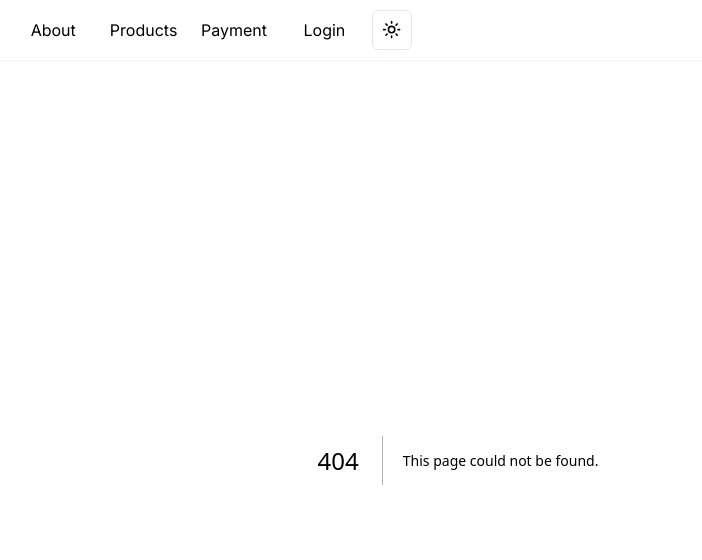
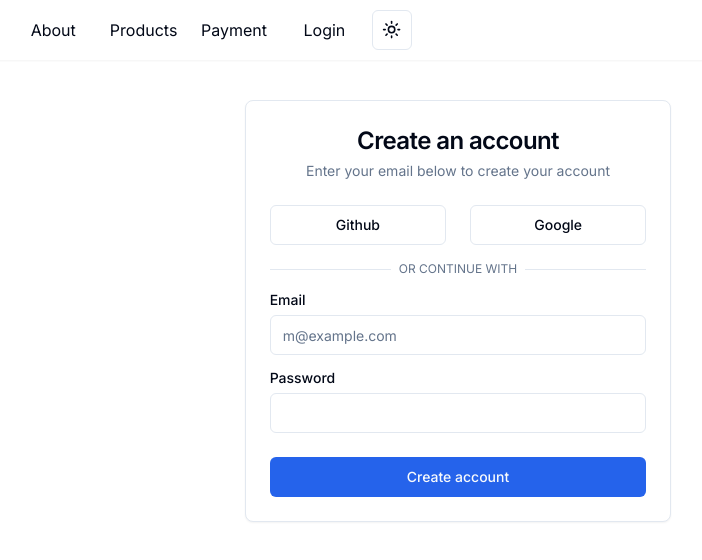
Before and after one commit to vietha3110/ecom, a Next.js app: page /login in a window 1280 px wide. Before the commit this address had no page. Shown: the top 560 px of the page, without its empty margins (182-884 px from the left). Built offline with nearby package versions, Linux system fonts and the light colour scheme.

Commit message:
Added Login card.

```diff
--- a/app/globals.css
+++ b/app/globals.css
@@ -1,70 +1,55 @@
 @tailwind base;
 @tailwind components;
 @tailwind utilities;
+
 
 @layer base {
   :root {
     --background: 0 0% 100%;
     --foreground: 222.2 84% 4.9%;
-
     --card: 0 0% 100%;
     --card-foreground: 222.2 84% 4.9%;
-
     --popover: 0 0% 100%;
     --popover-foreground: 222.2 84% 4.9%;
-
-    --primary: 222.2 47.4% 11.2%;
+    --primary: 221.2 83.2% 53.3%;
     --primary-foreground: 210 40% 98%;
-
     --secondary: 210 40% 96.1%;
     --secondary-foreground: 222.2 47.4% 11.2%;
-
     --muted: 210 40% 96.1%;
     --muted-foreground: 215.4 16.3% 46.9%;
-
     --accent: 210 40% 96.1%;
     --accent-foreground: 222.2 47.4% 11.2%;
-
     --destructive: 0 84.2% 60.2%;
     --destructive-foreground: 210 40% 98%;
-
     --border: 214.3 31.8% 91.4%;
     --input: 214.3 31.8% 91.4%;
-    --ring: 222.2 84% 4.9%;
-
+    --ring: 221.2 83.2% 53.3%;
     --radius: 0.5rem;
   }
 
   .dark {
     --background: 222.2 84% 4.9%;
     --foreground: 210 40% 98%;
-
     --card: 222.2 84% 4.9%;
     --card-foreground: 210 40% 98%;
-
     --popover: 222.2 84% 4.9%;
     --popover-foreground: 210 40% 98%;
-
-    --primary: 210 40% 98%;
+    --primary: 217.2 91.2% 59.8%;
     --primary-foreground: 222.2 47.4% 11.2%;
-
     --secondary: 217.2 32.6% 17.5%;
     --secondary-foreground: 210 40% 98%;
-
     --muted: 217.2 32.6% 17.5%;
     --muted-foreground: 215 20.2% 65.1%;
-
     --accent: 217.2 32.6% 17.5%;
     --accent-foreground: 210 40% 98%;
-
     --destructive: 0 62.8% 30.6%;
     --destructive-foreground: 210 40% 98%;
-
     --border: 217.2 32.6% 17.5%;
     --input: 217.2 32.6% 17.5%;
-    --ring: 212.7 26.8% 83.9%;
+    --ring: 224.3 76.3% 48%;
   }
 }
+
 
 @layer base {
   * {
--- /dev/null
+++ b/app/login/page.tsx
@@ -0,0 +1,14 @@
+'use client'
+import { getRedirectResult, signInWithRedirect } from 'firebase/auth'
+import { auth, provider } from '@/lib/firebase-config'
+import { useState, useEffect } from 'react'
+import { useRouter } from 'next/router'
+import { LoginCard } from '@/components/login-card'
+
+export default function Login() {
+    return (
+        <div className='w-full h-full flex flex-col mt-10 justify-center items-center'>
+            <LoginCard/>
+        </div>
+    )
+}
--- /dev/null
+++ b/components/login-card.tsx
@@ -0,0 +1,56 @@
+'use client'
+import { Button } from "@/components/ui/button"
+import {
+  Card,
+  CardContent,
+  CardDescription,
+  CardFooter,
+  CardHeader,
+  CardTitle,
+} from '@/components/ui/card'
+import { Input } from "@/components/ui/input"
+import { Label } from "@/components/ui/label"
+
+export function LoginCard() {
+  return (
+    <Card className='w-1/3' >
+        <CardHeader className='space-y-1 flex justify-center items-center'>
+            <CardTitle className='text-2xl'>Create an account</CardTitle>
+            <CardDescription>
+                Enter your email below to create your account
+            </CardDescription>
+        </CardHeader>
+        <CardContent className='grid gap-4'>
+            <div className='grid grid-cols-2 gap-6'>
+                <Button variant='outline'>
+                    Github
+                </Button>
+                <Button variant='outline'>
+                    Google
+                </Button>
+            </div>
+            <div className='relative'>
+                <div className='absolute inset-0 flex items-center'>
+                <span className='w-full border-t' />
+                </div>
+                <div className='relative flex justify-center text-xs uppercase'>
+                <span className='bg-background px-2 text-muted-foreground'>
+                    Or continue with
+                </span>
+                </div>
+            </div>
+            <div className='grid gap-2'>
+                <Label htmlFor='email'>Email</Label>
+                <Input id='email' type='email' placeholder='m@example.com' />
+            </div>
+            <div className='grid gap-2'>
+                <Label htmlFor='password'>Password</Label>
+                <Input id='password' type='password' />
+            </div>
+        </CardContent>
+        <CardFooter>
+        <Button className='w-full'>Create account</Button>
+        </CardFooter>
+    </Card>
+  )
+}
--- /dev/null
+++ b/components/ui/input.tsx
@@ -0,0 +1,25 @@
+import * as React from "react"
+
+import { cn } from "@/lib/utils"
+
+export interface InputProps
+  extends React.InputHTMLAttributes<HTMLInputElement> {}
+
+const Input = React.forwardRef<HTMLInputElement, InputProps>(
+  ({ className, type, ...props }, ref) => {
+    return (
+      <input
+        type={type}
+        className={cn(
+          "flex h-10 w-full rounded-md border border-input bg-background px-3 py-2 text-sm ring-offset-background file:border-0 file:bg-transparent file:text-sm file:font-medium placeholder:text-muted-foreground focus-visible:outline-none focus-visible:ring-2 focus-visible:ring-ring focus-visible:ring-offset-2 disabled:cursor-not-allowed disabled:opacity-50",
+          className
+        )}
+        ref={ref}
+        {...props}
+      />
+    )
+  }
+)
+Input.displayName = "Input"
+
+export { Input }
--- /dev/null
+++ b/components/ui/label.tsx
@@ -0,0 +1,26 @@
+"use client"
+
+import * as React from "react"
+import * as LabelPrimitive from "@radix-ui/react-label"
+import { cva, type VariantProps } from "class-variance-authority"
+
+import { cn } from "@/lib/utils"
+
+const labelVariants = cva(
+  "text-sm font-medium leading-none peer-disabled:cursor-not-allowed peer-disabled:opacity-70"
+)
+
+const Label = React.forwardRef<
+  React.ElementRef<typeof LabelPrimitive.Root>,
+  React.ComponentPropsWithoutRef<typeof LabelPrimitive.Root> &
+    VariantProps<typeof labelVariants>
+>(({ className, ...props }, ref) => (
+  <LabelPrimitive.Root
+    ref={ref}
+    className={cn(labelVariants(), className)}
+    {...props}
+  />
+))
+Label.displayName = LabelPrimitive.Root.displayName
+
+export { Label }
--- /dev/null
+++ b/lib/firebase-config.ts
@@ -0,0 +1,19 @@
+import {initializeApp} from 'firebase/app'
+import 'firebase/auth'
+import { GoogleAuthProvider, getAuth } from 'firebase/auth';
+
+const firebaseConfig = {
+    apiKey: "AIzaSyCumu7yg_IRgdPFgn9EZFYfrxypMQ5LZLg",
+    authDomain: "chat-5e2df.firebaseapp.com",
+    projectId: "chat-5e2df",
+    storageBucket: "chat-5e2df.appspot.com",
+    messagingSenderId: "432653301022",
+    appId: "1:432653301022:web:6439706bd4322abdc5450f",
+    measurementId: "G-B2CBW5Y6CW"
+  };
+
+const app = initializeApp(firebaseConfig);
+const auth = getAuth(app);
+const provider = new GoogleAuthProvider();
+
+export {auth, provider}
--- a/package.json
+++ b/package.json
@@ -11,6 +11,7 @@
   "dependencies": {
     "@prisma/client": "^5.3.1",
     "@radix-ui/react-dropdown-menu": "^2.0.5",
+    "@radix-ui/react-label": "^2.0.2",
     "@radix-ui/react-slot": "^1.0.2",
     "@types/node": "20.6.2",
     "@types/react": "18.2.22",
@@ -20,6 +21,7 @@
     "clsx": "^2.0.0",
     "eslint": "8.49.0",
     "eslint-config-next": "13.5.1",
+    "firebase": "^10.4.0",
     "lucide-react": "^0.279.0",
     "next": "13.5.1",
     "next-themes": "^0.2.1",
```
Also changed, not shown: app/api/auth/login.ts (added), 1 other file (tests, documents, lock files or other folders).
